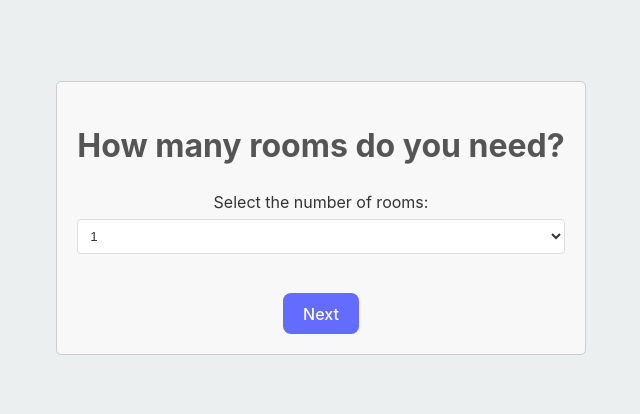
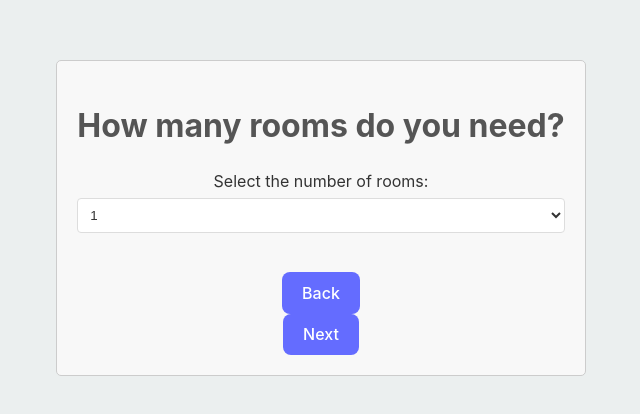
Before and after one commit to jgonz671/NomadNotifier, a React (Vite) app in the folder NomadNotifierReact/: page /roomnumber in a window 1280 px wide. Shown: the part 182-596 px from the top of the page, without its empty margins (319-959 px from the left). Built offline with nearby package versions, Linux system fonts and the light colour scheme.

Commit message:
added back buttons for planning travels

```diff
--- a/NomadNotifierReact/src/index.css
+++ b/NomadNotifierReact/src/index.css
@@ -87,6 +87,29 @@ button:focus-visible {
   outline: 4px auto -webkit-focus-ring-color;
 }
 
+.back-button {
+  border-radius: 8px;
+  border: 1px solid transparent;
+  padding: 0.6em 1.2em;
+  font-size: 1em;
+  font-weight: 500;
+  font-family: inherit;
+  background-color: #646cff;
+  color: white;
+  cursor: pointer;
+  transition: background-color 0.25s, border-color 0.25s, color 0.25s;
+}
+
+.back-button:hover {
+  background-color: #535bf2;
+  border-color: #fff;
+}
+
+.back-button:focus,
+.back-button:focus-visible {
+  outline: 4px auto -webkit-focus-ring-color;
+}
+
 @media (prefers-color-scheme: light) {
   :root {
     color: #213547;
--- a/NomadNotifierReact/src/routes/ConfirmReservation.jsx
+++ b/NomadNotifierReact/src/routes/ConfirmReservation.jsx
@@ -1,6 +1,6 @@
 import React from 'react';
-import { useLocation } from 'react-router-dom';
-
+import { useLocation, useNavigate } from 'react-router-dom';
+import '../styles/ConfirmReservation.css'
 export default function ConfirmReservation(){
     const location = useLocation();
     const { people, destination, hotel, number } = location.state || {};
@@ -8,6 +8,8 @@ export default function ConfirmReservation(){
     const handleNext = () => {
         navigate('/attraction', { state: { people, destination, hotel, number } });
     };
+
+    const navigate = useNavigate();
 
     return (
         <div className="web-container">
@@ -17,6 +19,10 @@ export default function ConfirmReservation(){
             <p>Where we're staying: <strong>{hotel}</strong></p>
             <p>How many rooms we have: <strong>{number}</strong></p>
             <button className="next-button" onClick={handleNext}>Confirm</button>
+
+            <div className='HomeButton'>
+            <button className="returnHomePageButton" onClick={() => navigate('/')}>return Home</button>
+            </div>
         </div>
     );
 };
--- a/NomadNotifierReact/src/routes/Destination.jsx
+++ b/NomadNotifierReact/src/routes/Destination.jsx
@@ -21,6 +21,10 @@ export default function Destination() {
         navigate('/hotel', { state: { people, destination } });
     };
 
+    const handleBack = () => {
+        navigate('/Travel', { state: { people, destination } });
+    };
+
     return (
         <div className="web-container">
             <h2>Where would you like to visit?</h2>
@@ -38,6 +42,7 @@ export default function Destination() {
                 ))}
             </select>
             <br />
+            <button className="back-button" onClick={handleBack}>Back</button>
             <button className="next-button" onClick={handleNext} disabled={!destination}>Next</button>
         </div>
     );
--- a/NomadNotifierReact/src/routes/Hotel.jsx
+++ b/NomadNotifierReact/src/routes/Hotel.jsx
@@ -23,6 +23,9 @@ export default function Hotel() {
         navigate('/roomnumber', { state: { people, destination, hotel } });
     };
 
+    const handleBack = () => {
+        navigate('/Destination', { state: { people, destination, hotel } });
+    };
 
     return (
         <div className="web-container">
@@ -41,6 +44,7 @@ export default function Hotel() {
                 ))}
             </select>
             <br />
+            <button className="back-button" onClick={handleBack}>Back</button>
             <button className="next-button" onClick={handleNext} disabled={!hotel}>Next</button>
         </div>
     );
--- a/NomadNotifierReact/src/routes/RoomNumber.jsx
+++ b/NomadNotifierReact/src/routes/RoomNumber.jsx
@@ -13,6 +13,9 @@ export default function PlanTravel() {
        navigate('/confirm-reservation', {state: { people, destination, hotel, number }});
    };
 
+   const handleBack = () => {
+    navigate('/hotel', { state: { people, destination, hotel } });
+   };
 
    return (
        <div className="web-container">
@@ -24,6 +27,7 @@ export default function PlanTravel() {
                ))}
            </select>
            <br />
+           <button className="back-button" onClick={handleBack}>Back</button>
            <button className="next-button" onClick={handleNext}>Next</button>
        </div>
    );
--- a/NomadNotifierReact/src/routes/Travel.jsx
+++ b/NomadNotifierReact/src/routes/Travel.jsx
@@ -11,6 +11,9 @@ export default function PlanTravel() {
        navigate('/destination', { state: { people } });
    };
 
+   const handleBack = () => {
+    navigate('/', { state: { people } });
+   };
 
    return (
        <div className="web-container">
@@ -22,6 +25,7 @@ export default function PlanTravel() {
                ))}
            </select>
            <br />
+           <button className="back-button" onClick={handleBack}>Back</button>
            <button className="next-button" onClick={handleNext}>Next</button>
        </div>
    );
--- /dev/null
+++ b/NomadNotifierReact/src/styles/ConfirmReservation.css
@@ -0,0 +1,4 @@
+.returnHomePageButton {
+    background-color: rgba(37, 136, 151, 0.906);
+    color: white;
+}
```
